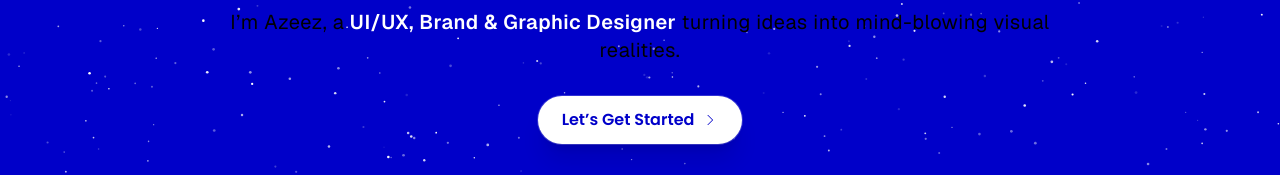
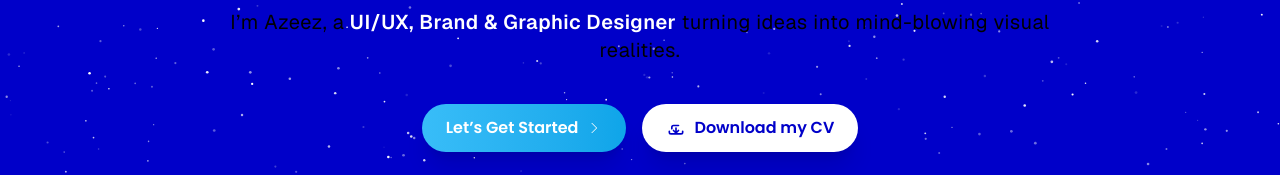
Before and after one commit to mubarak-cod/Az-portfolio, a Next.js app: page / in a window 1280 px wide. Shown: the part 231-406 px from the top of the page. Built offline with nearby package versions, Linux system fonts and the light colour scheme.

Commit message:
updated code

```diff
--- a/src/app/SparklesPreview.jsx
+++ b/src/app/SparklesPreview.jsx
@@ -4,15 +4,16 @@ import React, { useEffect, useState } from "react";
 import { SparklesCore } from "../components/ui/sparkles";
 import { TextGenerateEffect } from "@/components/ui/text-generate-effect";
 import { DotLottieReact } from "@lottiefiles/dotlottie-react";
-import { ContainerTextFlip } from "@/components/ui/container-text-flip";
 import { Typewriter } from "@/components/Typewriter";
 
 const rawText = [
-  { text: "I’m Azeez, a"  },
-  { text: "UI/UX, Brand & Graphic Designer", className: "text-white font-semibold" },
+  { text: "I’m Azeez, a" },
+  {
+    text: "UI/UX, Brand & Graphic Designer",
+    className: "text-white font-semibold",
+  },
   { text: " turning ideas into mind-blowing visual realities." },
 ];
-
 
 export function SparklesPreview() {
   return (
@@ -30,19 +31,22 @@ export function SparklesPreview() {
         />
       </div>
 
+      {/* Typewriter Text */}
       <div>
-
-      {/* <h1 className="text-white text-2xl md:text-5xl font-bold text-center"> */}
         <Typewriter />
-      {/* </h1> */}
       </div>
 
+      {/* Lottie Animation */}
       <div className="relative z-20 mt-2">
         <DotLottieReact
           src="https://lottie.host/11427381-636e-4aba-9442-8cbdd0b58a34/NC5b883QRf.lottie"
           loop
           autoplay
-           style={{ width: '100%', height: '100%', objectFit: 'contain' }}
+          style={{
+            width: "100%",
+            height: "100%",
+            objectFit: "contain",
+          }}
         />
       </div>
 
@@ -51,23 +55,25 @@ export function SparklesPreview() {
         <TextGenerateEffect words={rawText} />
       </div>
 
-      <div>
-        <button  onClick={() => {
-    const section = document.getElementById("about");
-    if (section) {
-      section.scrollIntoView({ behavior: "smooth" });
-    }
-  }} className="relative group mt-8 px-6 py-3 rounded-full bg-white text-[#0000C9] font-semibold text-base shadow-xl overflow-hidden ring-1 ring-white/20 transition-all duration-300 hover:scale-105 hover:shadow-2xl">
-          {/* Hover shine animation */}
-          <span className="absolute inset-0 z-0 bg-gradient-to-r from-transparent via-white/40 to-transparent transform -translate-x-full group-hover:translate-x-full transition-transform duration-[1200ms] ease-in-out blur-sm opacity-70"></span>
-
-          {/* Text and Arrow */}
+      {/* Buttons */}
+      <div className="mt-10 flex flex-col sm:flex-row items-center justify-center gap-4 z-30">
+        {/* Gradient Button */}
+        <button
+          onClick={() => {
+            const section = document.getElementById("about");
+            if (section) {
+              section.scrollIntoView({ behavior: "smooth" });
+            }
+          }}
+          className="relative group px-6 py-3 rounded-full bg-gradient-to-r from-[#38bdf8] to-[#0ea5e9] text-white font-semibold text-base shadow-xl overflow-hidden transition-all duration-300 hover:scale-105"
+        >
+          <span className="absolute inset-0 z-0 bg-gradient-to-r from-transparent via-white/20 to-transparent transform -translate-x-full group-hover:translate-x-full transition-transform duration-[1200ms] ease-in-out blur-sm opacity-80"></span>
           <div className="relative z-10 flex items-center gap-2">
             <span>Let’s Get Started</span>
             <svg
               className="w-4 h-4 transform group-hover:translate-x-1 transition-transform duration-300"
               fill="none"
-              stroke="#0000C9"
+              stroke="white"
               strokeWidth="1.5"
               viewBox="0 0 24 24"
             >
@@ -79,6 +85,30 @@ export function SparklesPreview() {
             </svg>
           </div>
         </button>
+
+        {/* Download CV Button */}
+       <a
+  href="/azeez.pdf"
+  download
+  className="inline-flex items-center gap-2 px-6 py-3 rounded-full bg-white text-[#0000C9] font-semibold text-base shadow-xl transition-all duration-300 hover:scale-105 hover:bg-gray-100"
+>
+  <svg
+    xmlns="http://www.w3.org/2000/svg"
+    className="w-5 h-5"
+    fill="none"
+    viewBox="0 0 24 24"
+    stroke="currentColor"
+    strokeWidth="2"
+  >
+    <path
+      strokeLinecap="round"
+      strokeLinejoin="round"
+      d="M4 16v1a2 2 0 002 2h12a2 2 0 002-2v-1M12 12v6m0 0l-3-3m3 3l3-3m0-6h-6a2 2 0 00-2 2v2"
+    />
+  </svg>
+  <span>Download my CV</span>
+</a>
+
       </div>
     </div>
   );
--- a/src/components/AboutMe.jsx
+++ b/src/components/AboutMe.jsx
@@ -16,7 +16,7 @@ export default function AboutMe() {
             <span className="font-semibold text-[#0000c9] dark:text-white">
               Azeez Folaranmi
             </span>
-            — a multi-skilled Nigerian designer with a passion for transforming ideas into visually striking realities. With over 3 years of experience spanning{" "}
+            , a multi-skilled Nigerian designer with a passion for transforming ideas into visually striking realities. With over 3 years of experience spanning{" "}
             <strong className="text-[#0000c9] dark:text-white">
               UI/UX design, graphic design, and brand identity
             </strong>
--- a/src/components/BorderMagicButton.jsx
+++ b/src/components/BorderMagicButton.jsx
@@ -6,7 +6,7 @@ const BorderMagicButton = () => {
   return (
     <div className="w-full flex flex-col items-center justify-center pt-2 pb-5 px-4 text-center">
       {/* Header Text */}
-      <h2 className="text-3xl sm:text-4xl font-bold text-neutral-900 dark:text-white mb-2">
+      <h2 className="text-3xl sm:text-4xl font-bold text-neutral-900 dark:text-white mb-2 mt-18">
         What’s Next?
       </h2>
       <p className="text-lg max-w-xl text-gray-700 dark:text-gray-300 mb-6">
--- a/src/components/GreenBiteCaseStud.jsx
+++ b/src/components/GreenBiteCaseStud.jsx
@@ -40,9 +40,10 @@ export default function GreenBiteCaseStud() {
                 </div>
 
                 <div className="mt-10">
-                    <h2 className="text-2xl font-semibold text-green-400 mb-4">Design Screens</h2>
+                    {/* <h2 className="text-2xl font-semibold text-green-400 mb-4">Design Screens</h2> */}
                     <div className="grid grid-cols-1 sm:grid-cols-2 md:grid-cols-3 xl:grid-cols-4 gap-4 p-4">
                         {[
+                            "/images/cargo.png",
                             "/images/Frame 1.png",
                             "/images/Frame 2.png",
                             "/images/Frame 3 (1).png",
@@ -53,7 +54,6 @@ export default function GreenBiteCaseStud() {
                             "/images/Frame 8.png",
                             "/images/Frame 9.png",
                             "/images/Frame 10.png",
-    "/images/cargo.png",
                             "/images/mock.png"
                         ].map((src, index) => (
                             <div
--- a/src/components/GreenBiteCaseStudy.jsx
+++ b/src/components/GreenBiteCaseStudy.jsx
@@ -50,22 +50,23 @@ export default function GreenBiteCaseStudy() {
                       </div>
 
 <div className="mt-10">
-  <h2 className="text-2xl font-semibold text-green-400 mb-4">Design Screens</h2>
+  {/* <h2 className="text-2xl font-semibold text-green-400 mb-4">Design Screens</h2> */}
 
   <div className="grid grid-cols-1 sm:grid-cols-2 md:grid-cols-3 xl:grid-cols-4 gap-4 p-4">
     {[
-      "/images/Frame 1.png",
+      // "/images/Frame 1.png",
       "/images/Frame 2.png",
+      "/images/cargo.png",
       "/images/Frame 3 (1).png",
       "/images/Frame 4.png",
       "/images/Frame 5.png",
+      "/images/mock.png",
       "/images/Frame 6.png",
       "/images/Frame 7 (2).png",
       "/images/Frame 8.png",
       "/images/Frame 9.png",
       "/images/Frame 10.png",
-      "/images/cargo.png",
-      "/images/mock.png",
+
     ].map((src, index) => (
       <div
         key={index}
--- a/src/components/TestimonialSlider.jsx
+++ b/src/components/TestimonialSlider.jsx
@@ -32,27 +32,26 @@ const testimonials = [
 export default function TestimonialSlider() {
   const scrollRef = useRef(null);
   const [isMobile, setIsMobile] = useState(false);
+  const [activeIndex, setActiveIndex] = useState(0);
 
   useEffect(() => {
-    const checkIsMobile = () => {
+    const handleResize = () => {
       setIsMobile(window.innerWidth <= 768);
     };
 
-    checkIsMobile(); // Run once
-    window.addEventListener("resize", checkIsMobile); // Update on resize
-
-    return () => window.removeEventListener("resize", checkIsMobile);
+    handleResize();
+    window.addEventListener("resize", handleResize);
+    return () => window.removeEventListener("resize", handleResize);
   }, []);
 
   useEffect(() => {
-    if (isMobile) return; // ❌ Stop auto-scroll on mobile
+    if (isMobile) return;
 
     const el = scrollRef.current;
     if (!el) return;
 
     const scroll = () => {
       el.scrollLeft += 1;
-
       if (el.scrollLeft + el.clientWidth >= el.scrollWidth) {
         el.scrollTo({ left: 0, behavior: "smooth" });
       }
@@ -61,6 +60,28 @@ export default function TestimonialSlider() {
     const interval = setInterval(scroll, 20);
     return () => clearInterval(interval);
   }, [isMobile]);
+
+  // Track active testimonial on scroll
+  useEffect(() => {
+    const el = scrollRef.current;
+    if (!el) return;
+
+    const handleScroll = () => {
+      const childWidth = el.children[0]?.children[0]?.offsetWidth || 1;
+      const index = Math.round(el.scrollLeft / (childWidth + 24)); // 24 = gap-6
+      setActiveIndex(index);
+    };
+
+    el.addEventListener("scroll", handleScroll);
+    return () => el.removeEventListener("scroll", handleScroll);
+  }, []);
+
+  // Manual scroll to a testimonial
+  const scrollToIndex = (i) => {
+    const el = scrollRef.current;
+    const childWidth = el.children[0]?.children[0]?.offsetWidth || 1;
+    el.scrollTo({ left: i * (childWidth + 24), behavior: "smooth" });
+  };
 
   return (
     <section className="w-full py-16 px-4 bg-[#f9f9ff] dark:bg-[#0c0c1d]">
@@ -71,10 +92,7 @@ export default function TestimonialSlider() {
         </span>
       </h1>
 
-      <div
-        className="overflow-x-auto no-scrollbar scroll-smooth"
-        ref={scrollRef}
-      >
+      <div className="overflow-x-auto no-scrollbar scroll-smooth" ref={scrollRef}>
         <div className="flex gap-6 px-2 md:px-8 w-max">
           {testimonials.map((t, idx) => (
             <div
@@ -91,6 +109,21 @@ export default function TestimonialSlider() {
           ))}
         </div>
       </div>
+
+      {/* Pagination Dots */}
+      <div className="flex justify-center items-center mt-6 gap-2 overflow-x-auto px-4">
+        {testimonials.map((_, i) => (
+          <button
+            key={i}
+            onClick={() => scrollToIndex(i)}
+            className={`h-2.5 w-2.5 rounded-full transition-all duration-300 ${
+              i === activeIndex
+                ? "bg-[#38bdf8] scale-125"
+                : "bg-gray-400 dark:bg-gray-600"
+            }`}
+          />
+        ))}
+      </div>
     </section>
   );
 }
```
Also changed, not shown: 1 other file (tests, documents, lock files or other folders). Lines whose indentation alone changed are shown as unchanged.
